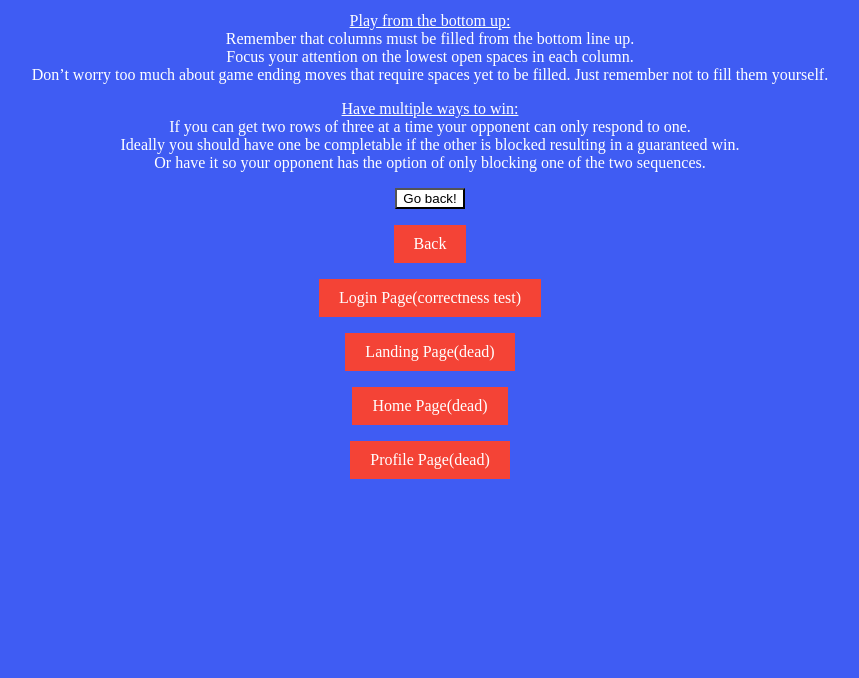
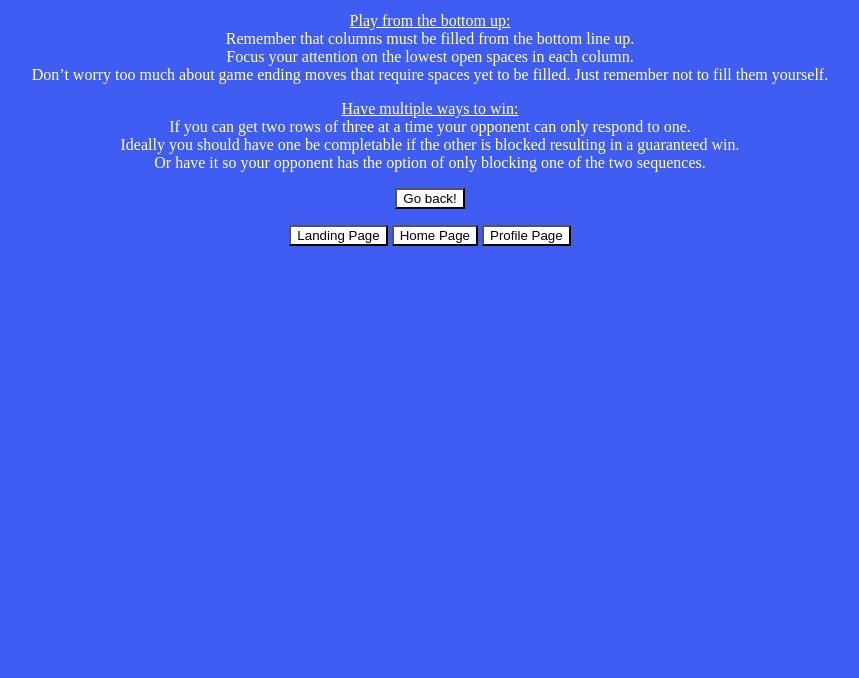
Before and after one commit to bmb4/The_Flight_Deck, a Flask app: template templates/Tutorialpage.html in a window 1280 px wide. Shown: the part 676-1354 px from the top of the page, without its empty margins (210-1069 px from the left). After the commit the page ends 922 px from the top, so only its background shows below. Run offline with Flask 2, Linux system fonts and the light colour scheme; the template is opened without the code that fills it, so the values that code supplies are empty; parts of the project's set-up code (start-up, migrations or seed data) failed here and were passed over.

Commit message:
Added links to tutorial page

```diff
--- a/templates/Tutorialpage.html
+++ b/templates/Tutorialpage.html
@@ -48,12 +48,9 @@
     <form>
         <input type="button" value="Go back!" onclick="history.back()">
        </form>
-    <p><a href="javascript:history.back()">Back</a></p>
-    <p><a href='https://four-in-a-sequence.herokuapp.com/login'>Login Page(correctness test)</a></p>
-    <p><a href="LandingPage.html">Landing Page(dead)</a></p>
-    <p><a href="HomePage.html">Home Page(dead)</a></p>
-    <p><a href="ProfilePage.html">Profile Page(dead)</a></p>
-
+<input type="button" onclick="location.href='https://four-in-a-sequence.herokuapp.com/landingpage';" value="Landing Page" />
+<input type="button" onclick="location.href='https://four-in-a-sequence.herokuapp.com/;" value="Home Page" />
+<input type="button" onclick="location.href='https://four-in-a-sequence.herokuapp.com/ProfilePage';" value="Profile Page" />
 
 
 
```
